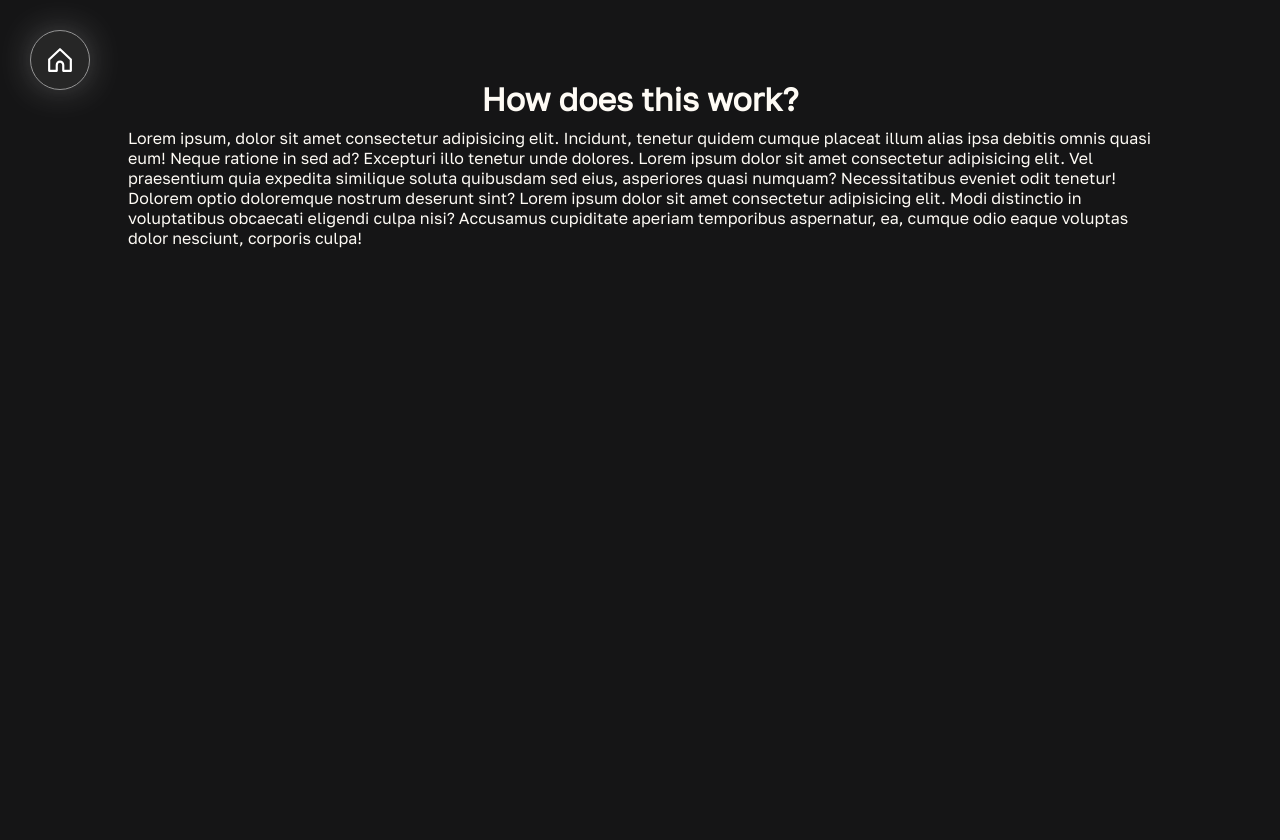
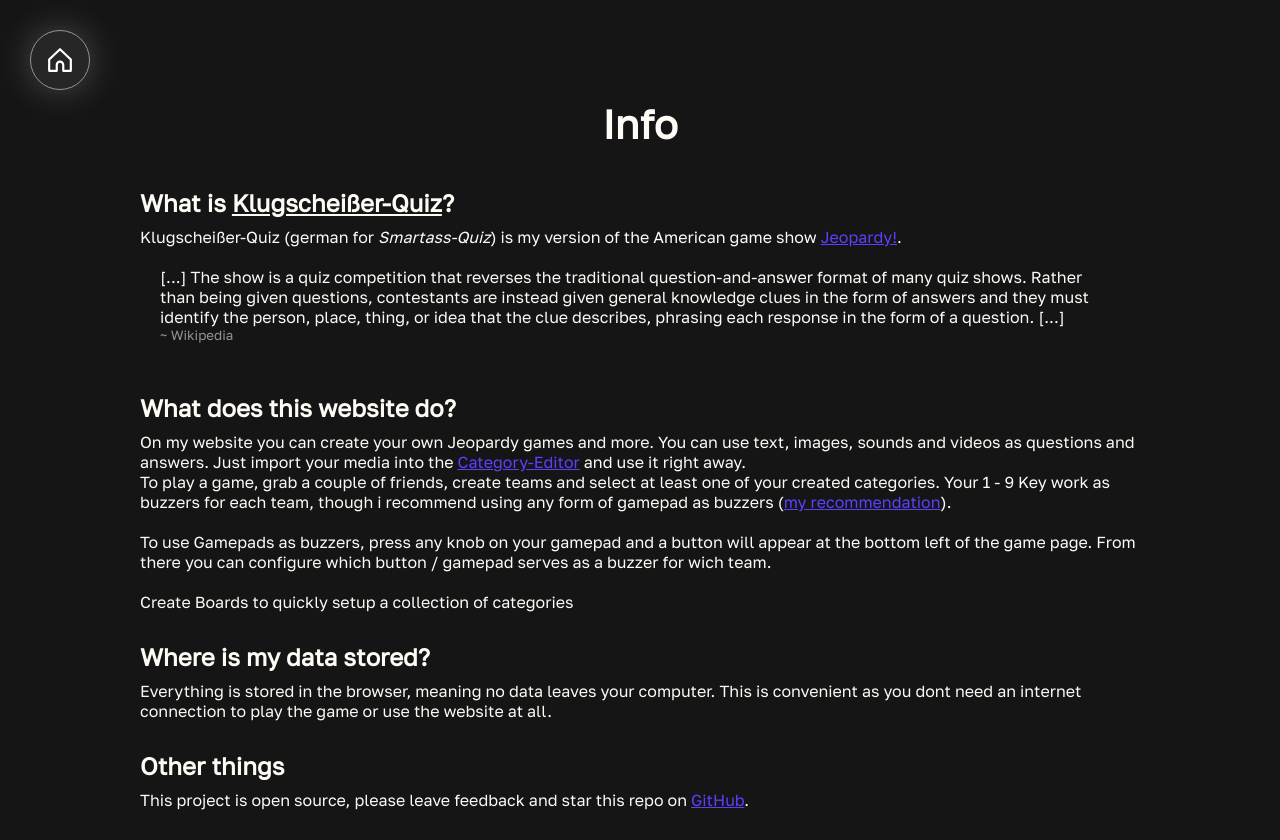
Before and after one commit to NilsGke/klugscheisser-quiz, a React (Vite) app: page /help in a window 1280 px wide. Before the commit the page ends 800 px from the top, so only its background shows below. Built offline with nearby package versions, Linux system fonts and the light colour scheme; what js-confetti would draw is missing.

Commit message:
proper help page

```diff
--- a/src/routes/help/Help.page.scss
+++ b/src/routes/help/Help.page.scss
@@ -1,3 +1,5 @@
+@import "../../colors.scss";
+
 #helpPage {
     display: flex;
     align-items: center;
@@ -6,9 +8,30 @@
     min-height: 100swh;
     margin: 30px 10vw;
     padding-top: 40px;
+
     h1,
     h2,
     h3 {
         margin: 10px 0;
+        margin-top: 30px;
+    }
+    h1 {
+        font-size: 40px;
+    }
+
+    .content {
+        max-width: 1000px;
+
+        a {
+            color: $darkBlue;
+        }
+        blockquote {
+            padding: 20px;
+            small {
+                color: $grey;
+                white-space: nowrap;
+                display: block;
+            }
+        }
     }
 }
--- a/src/routes/help/Help.page.tsx
+++ b/src/routes/help/Help.page.tsx
@@ -2,27 +2,85 @@
 import "./Help.page.scss";
 import HomeButton from "$components/HomeButton";
 import useTitle from "$hooks/useTitle";
+import { Link } from "react-router-dom";
 
 const Help = () => {
-    useTitle("ksq - help");
+    useTitle("ksq - info");
 
     return (
         <div id="helpPage" className="page help">
             <HomeButton />
-            <h1>How does this work?</h1>
-            <p>
-                Lorem ipsum, dolor sit amet consectetur adipisicing elit.
-                Incidunt, tenetur quidem cumque placeat illum alias ipsa debitis
-                omnis quasi eum! Neque ratione in sed ad? Excepturi illo tenetur
-                unde dolores. Lorem ipsum dolor sit amet consectetur adipisicing
-                elit. Vel praesentium quia expedita similique soluta quibusdam
-                sed eius, asperiores quasi numquam? Necessitatibus eveniet odit
-                tenetur! Dolorem optio doloremque nostrum deserunt sint? Lorem
-                ipsum dolor sit amet consectetur adipisicing elit. Modi
-                distinctio in voluptatibus obcaecati eligendi culpa nisi?
-                Accusamus cupiditate aperiam temporibus aspernatur, ea, cumque
-                odio eaque voluptas dolor nesciunt, corporis culpa!
-            </p>
+            <h1>Info</h1>
+
+            <div className="content">
+                <h2>
+                    What is <u>Klugscheißer-Quiz</u>?
+                </h2>
+                <p>
+                    Klugscheißer-Quiz (german for <i>Smartass-Quiz</i>) is my
+                    version of the American game show{" "}
+                    <a href="https://en.wikipedia.org/wiki/Jeopardy!">
+                        Jeopardy!
+                    </a>
+                    .
+                    <blockquote cite="https://en.wikipedia.org/wiki/Jeopardy!">
+                        [...] The show is a quiz competition that reverses the
+                        traditional question-and-answer format of many quiz
+                        shows. Rather than being given questions, contestants
+                        are instead given general knowledge clues in the form of
+                        answers and they must identify the person, place, thing,
+                        or idea that the clue describes, phrasing each response
+                        in the form of a question. [...]
+                        <small>~ Wikipedia</small>
+                    </blockquote>
+                </p>
+                <h2>What does this website do?</h2>
+                <p>
+                    On my website you can create your own Jeopardy games and
+                    more. You can use text, images, sounds and videos as
+                    questions and answers. Just import your media into the{" "}
+                    <Link to={"/categories/editor"}>Category-Editor</Link> and
+                    use it right away.
+                    <br />
+                    To play a game, grab a couple of friends, create teams and
+                    select at least one of your created categories. Your 1 - 9
+                    Key work as buzzers for each team, though i recommend using
+                    any form of gamepad as buzzers (
+                    <a href="https://www.google.com/search?q=playstation+buzzers">
+                        my recommendation
+                    </a>
+                    ).
+                    <br />
+                    <br />
+                    To use Gamepads as buzzers, press any knob on your gamepad
+                    and a button will appear at the bottom left of the game
+                    page. From there you can configure which button / gamepad
+                    serves as a buzzer for wich team.
+                    <br />
+                    <br />
+                    Create Boards to quickly setup a collection of categories
+                </p>
+                <h2>Where is my data stored?</h2>
+                <p>
+                    Everything is stored in the browser, meaning no data leaves
+                    your computer. This is convenient as you dont need an
+                    internet connection to play the game or use the website at
+                    all.
+                </p>
+
+                <h2>Other things</h2>
+                <p>
+                    This project is open source, please leave feedback and star
+                    this repo on{" "}
+                    <a
+                        href="https://github.com/NilsGke/klugscheisser-quiz"
+                        target="_blank"
+                    >
+                        GitHub
+                    </a>
+                    .
+                </p>
+            </div>
         </div>
     );
 };
```
